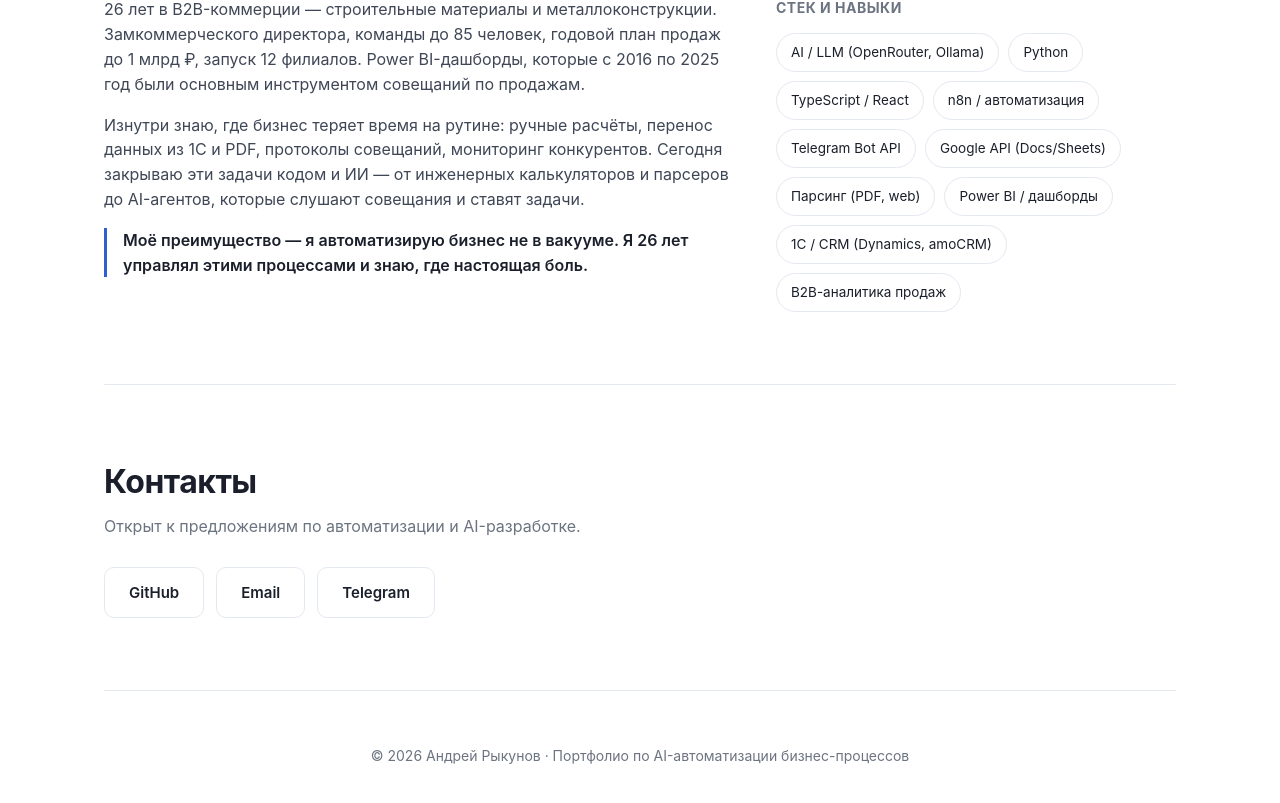
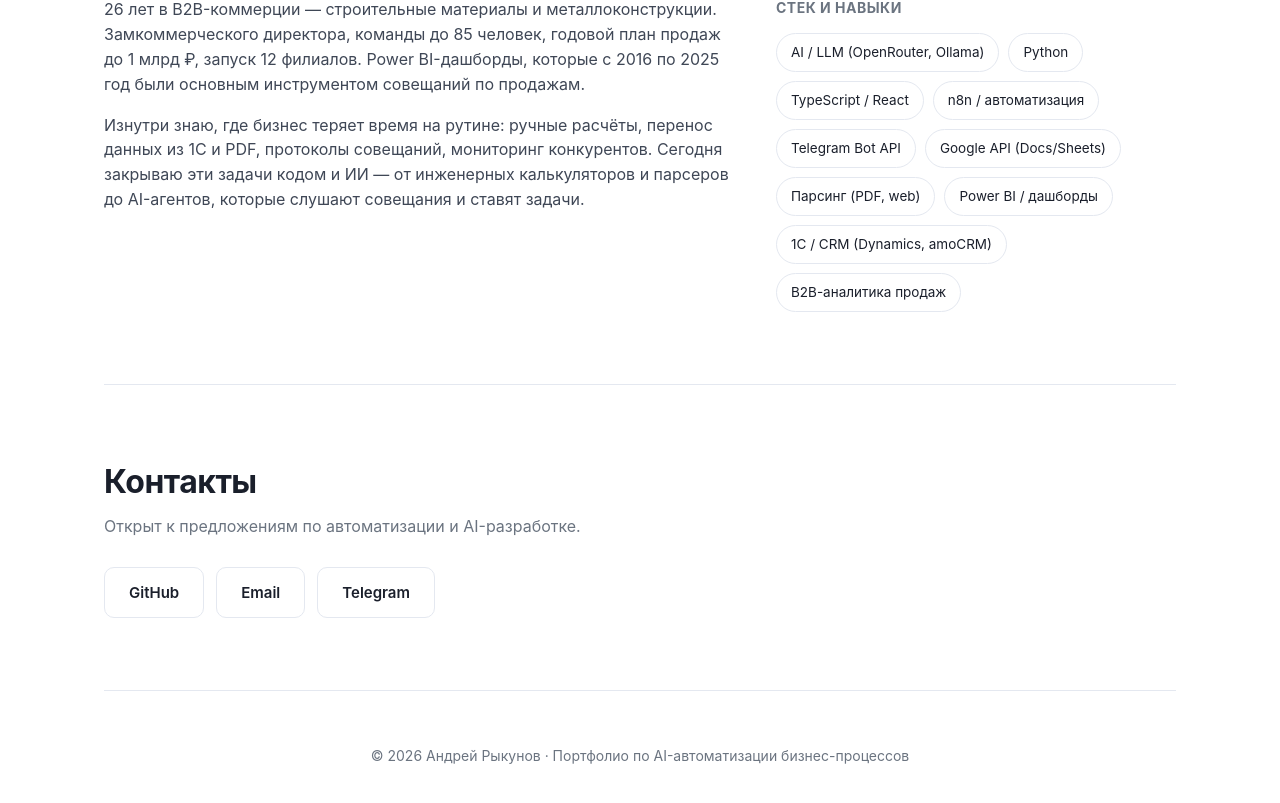
Before and after one commit to kilevoy/kilevoy.github.io, a React (Vite) app: page / in a window 1280 px wide. Shown: the part 2017-2820 px from the top of the page. Built offline with nearby package versions, Linux system fonts and the light colour scheme.

Commit message:
about: remove edge tagline line

```diff
--- a/src/App.tsx
+++ b/src/App.tsx
@@ -179,10 +179,6 @@ function About() {
             закрываю эти задачи кодом и ИИ — от инженерных калькуляторов и парсеров
             до AI-агентов, которые слушают совещания и ставят задачи.
           </p>
-          <p className="about-edge">
-            Моё преимущество — я автоматизирую бизнес не в вакууме. Я 26 лет
-            управлял этими процессами и знаю, где настоящая боль.
-          </p>
         </div>
         <div className="about-skills">
           <h4>Стек и навыки</h4>
```
